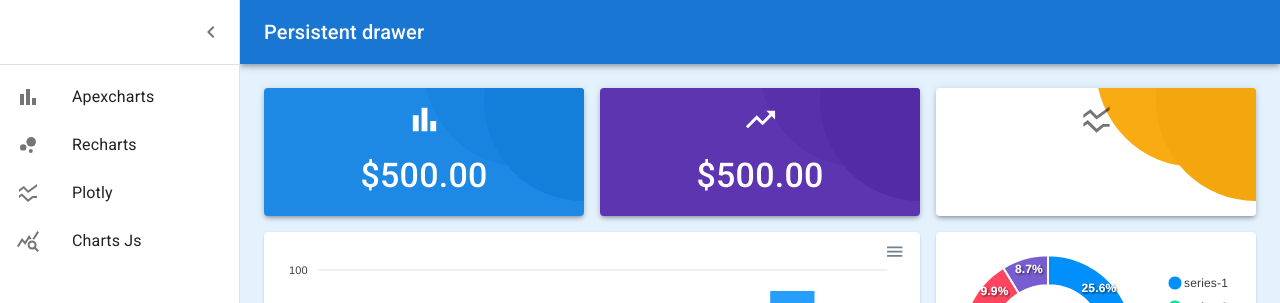
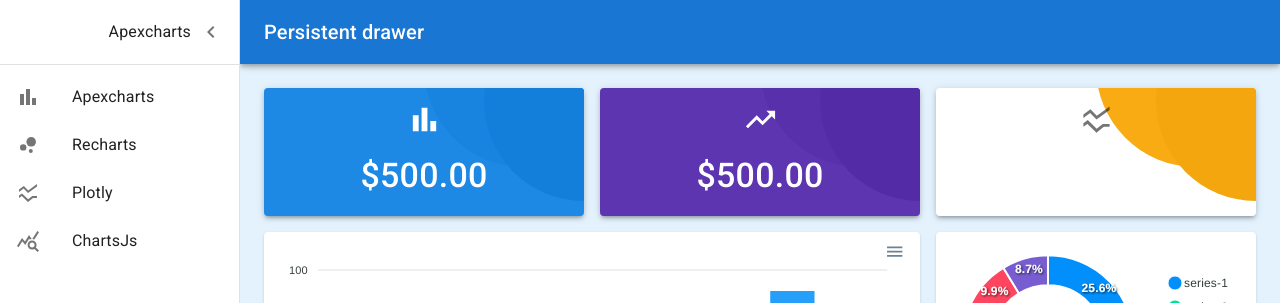
Before and after one commit to stefanygeraldine/dashboar, a React (Create React App) app: page / in a window 1280 px wide. Shown: the top 303 px of the page. Built offline with nearby package versions, Linux system fonts and the light colour scheme.

Commit message:
menu redux implementation

```diff
--- a/src/app/store.ts
+++ b/src/app/store.ts
@@ -1,9 +1,11 @@
 import { configureStore, ThunkAction, Action } from '@reduxjs/toolkit';
 import counterReducer from '../features/counter/counterSlice';
+import menuReducer from '../features/menu/menuSlice';
 
 export const store = configureStore({
   reducer: {
     counter: counterReducer,
+    menu: menuReducer,
   },
 });
 
--- a/src/components/Content.tsx
+++ b/src/components/Content.tsx
@@ -7,6 +7,8 @@
 
 //Components
 import ApexCharts from "../features/apexCharts/ApexCharts";
+import {useAppSelector} from "../app/hooks";
+import {selectedMenu} from "../features/menu/menuSlice";
 
 const shouldForwardProp = (prop: string) => prop !== 'open'
 
@@ -18,10 +20,14 @@
 
 const Content = (props: Partial <Props>) => {
     const { open } = props
+    const menu = useAppSelector(selectedMenu);
     return(
             <Main open={open}>
                 <DrawerHeader />
-                <ApexCharts/>
+                {menu === 'Apexcharts' &&  <ApexCharts/>}
+                {menu === 'ChartsJs' &&  <h1>ChartsJs</h1>}
+                {menu === 'Plotly' &&  <h1>Plotly</h1>}
+                {menu === 'Recharts' &&  <h1>Recharts</h1>}
             </Main>
     )
 }
--- a/src/components/SideBar.tsx
+++ b/src/components/SideBar.tsx
@@ -15,16 +15,23 @@
 import BubbleChartIcon from '@mui/icons-material/BubbleChart';
 import SsidChartIcon from '@mui/icons-material/SsidChart';
 import QueryStatsIcon from '@mui/icons-material/QueryStats';
+import {useAppDispatch, useAppSelector} from "../app/hooks";
+import {setView, selectedMenu} from "../features/menu/menuSlice";
 
 
 const DrawerHeader = styled('div')(({ theme }) => (drawerHeaderStyle(theme)));
+
 const SideBar = (props: Props) => {
+    const menu = useAppSelector(selectedMenu);
+    const dispatch = useAppDispatch();
+
     const { open, handleDrawer } = props
     const theme = useTheme();
 
     return(
         <Drawer sx={drawerStyle()} variant="persistent" anchor="left" open={open}>
             <DrawerHeader>
+                {menu}
                 <IconButton onClick={()=>handleDrawer(false)}>
                     {theme.direction === 'ltr' ? <ChevronLeftIcon /> : <ChevronRightIcon />}
                 </IconButton>
@@ -32,7 +39,7 @@
             <Divider />
             <List>
                     <ListItem disablePadding>
-                        <ListItemButton>
+                        <ListItemButton  onClick={() => dispatch(setView('Apexcharts'))}>
                             <ListItemIcon>
                                 <BarChartIcon/>
                             </ListItemIcon>
@@ -40,7 +47,7 @@
                         </ListItemButton>
                     </ListItem>
                     <ListItem disablePadding>
-                        <ListItemButton>
+                        <ListItemButton  onClick={() => dispatch(setView('Recharts'))}>
                             <ListItemIcon>
                                 <BubbleChartIcon/>
                             </ListItemIcon>
@@ -48,7 +55,7 @@
                         </ListItemButton>
                     </ListItem>
                     <ListItem disablePadding>
-                        <ListItemButton>
+                        <ListItemButton  onClick={() => dispatch(setView('Plotly'))}>
                             <ListItemIcon>
                                 <SsidChartIcon/>
                             </ListItemIcon>
@@ -56,11 +63,11 @@
                         </ListItemButton>
                     </ListItem>
                     <ListItem disablePadding>
-                        <ListItemButton>
+                        <ListItemButton  onClick={() => dispatch(setView('ChartsJs'))}>
                             <ListItemIcon>
                                 <QueryStatsIcon/>
                             </ListItemIcon>
-                            <ListItemText primary="Charts Js" />
+                            <ListItemText primary="ChartsJs" />
                         </ListItemButton>
                     </ListItem>
 
--- /dev/null
+++ b/src/features/menu/menuSlice.ts
@@ -0,0 +1,32 @@
+import { createSlice, PayloadAction } from '@reduxjs/toolkit';
+import { RootState } from '../../app/store';
+
+export interface MenuState {
+  name:'Apexcharts' | 'Recharts' | 'Plotly' | 'ChartsJs'
+}
+
+const initialState: MenuState = {
+  name: 'Apexcharts',
+};
+
+
+export const menuSlice = createSlice({
+  name: 'menu',
+  initialState,
+  // The `reducers` field lets us define reducers and generate associated actions
+  reducers: {
+    // Use the PayloadAction type to declare the contents of `action.payload`
+    setView: (state, action) => {
+      state.name = action.payload;
+    },
+  },
+});
+
+export const { setView } = menuSlice.actions;
+
+// The function below is called a selector and allows us to select a value from
+// the state. Selectors can also be defined inline where they're used instead of
+// in the slice file. For example: `useSelector((state: RootState) => state.counter.value)`
+export const selectedMenu = (state: RootState) => state.menu.name;
+
+export default menuSlice.reducer;
```
Also changed, not shown: 1 other file (tests, documents, lock files or other folders).
